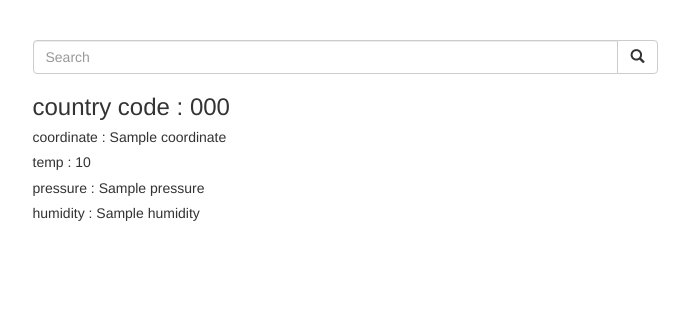
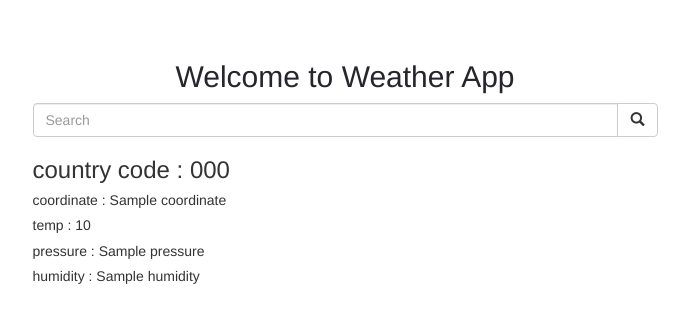
Before and after one commit to Jyoti0911/weather, a Django app: template home/templates/index.html in a window 1280 px wide. Shown: the part 70-393 px from the top of the page, without its empty margins (295-984 px from the left). Run offline with Django 3.2, Linux system fonts and the light colour scheme; the template is opened without the code that fills it: most values are stand-ins (such as "Sample title", 1, 10 or a date in 2020); some libraries are stand-ins or nearby versions.

Commit message:
Intial commit

```diff
--- a/home/templates/index.html
+++ b/home/templates/index.html
@@ -23,7 +23,7 @@
   <br />
 
   <center class="row">
-
+   <h2 class="text-center mb-2" style="color:rgb(37, 37, 43)">Welcome to Weather App</h2>
     <form method="post" class="col-md-6 col-md-offset-3">
       {% csrf_token %}
       <div class="input-group">
@@ -37,7 +37,7 @@
   </center>
   <div class="row">
     {% if country_code and coordinate and temp and pressure and humidity %}
-    <div class="col-md-6 col-md-offset-3">
+    <div class="col-md-6 col-md-offset-3 res">
       <h3>country code : {{country_code}}</h1>
         <h5>coordinate : {{coordinate}}</h5>
         <h5>temp : {{temp}}</h5>
```
